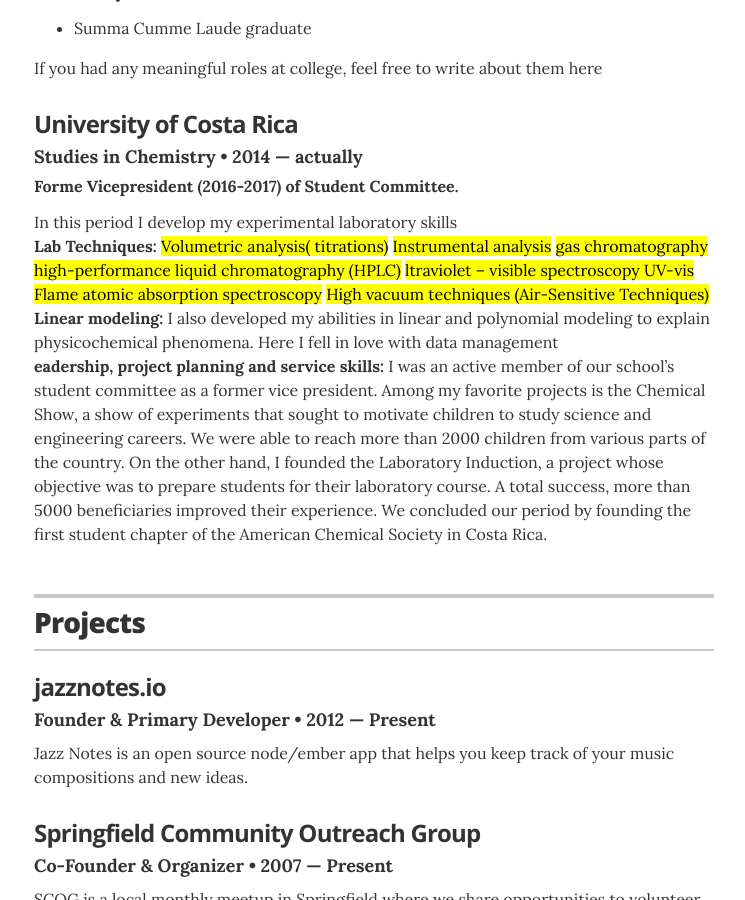
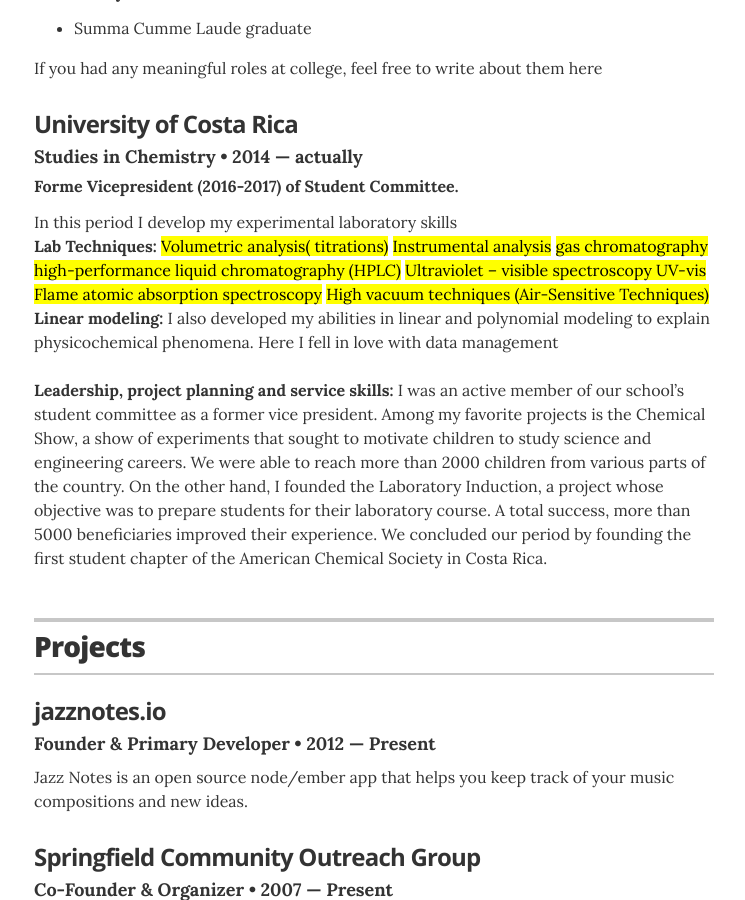
Before and after one commit to jeff0994/jeff0994.github.io, a Jekyll site: the page built from index.html, in a window 1280 px wide and 900 px high, scrolled down 1341 px. Shown: the whole window, without its empty margins (266-1011 px from the left). Built offline with Jekyll 4.4.1, drawn with Linux system fonts in a browser that asks for light colours.

Commit message:
Update education.yml

```diff
--- a/_data/education.yml
+++ b/_data/education.yml
@@ -12,10 +12,10 @@
   award: Forme Vicepresident (2016-2017) of Student Committee.
   summary: In this period I develop my experimental laboratory skills <br>
            <b>Lab Techniques:</b> <mark>Volumetric analysis( titrations)</mark> <mark>Instrumental analysis</mark> <mark>gas chromatography</mark> <mark>high-performance liquid chromatography (HPLC)</mark>
-           <mark>ltraviolet – visible spectroscopy UV-vis</mark> <mark>Flame atomic absorption spectroscopy</mark> <mark>High vacuum techniques (Air-Sensitive Techniques)</mark>
-
+           <mark>Ultraviolet – visible spectroscopy UV-vis</mark> <mark>Flame atomic absorption spectroscopy</mark> <mark>High vacuum techniques (Air-Sensitive Techniques)</mark>
+           <br>
            <b>Linear modeling:</b> I also developed my abilities in linear and polynomial modeling to explain physicochemical phenomena. Here I fell in love with data management <br>
-
-           <b>eadership, project planning and service skills:</b> I was an active member of our school’s student committee as a former vice president. Among my favorite projects is the Chemical Show, a show of experiments that sought to motivate children to study science and engineering careers. We were able to reach more than 2000 children from various parts of the country.
+           <br>
+           <b>Leadership, project planning and service skills:</b> I was an active member of our school’s student committee as a former vice president. Among my favorite projects is the Chemical Show, a show of experiments that sought to motivate children to study science and engineering careers. We were able to reach more than 2000 children from various parts of the country.
            On the other hand, I founded the Laboratory Induction, a project whose objective was to prepare students for their laboratory course. A total success, more than 5000 beneficiaries improved their experience.
            We concluded our period by founding the first student chapter of the American Chemical Society in Costa Rica.
```
